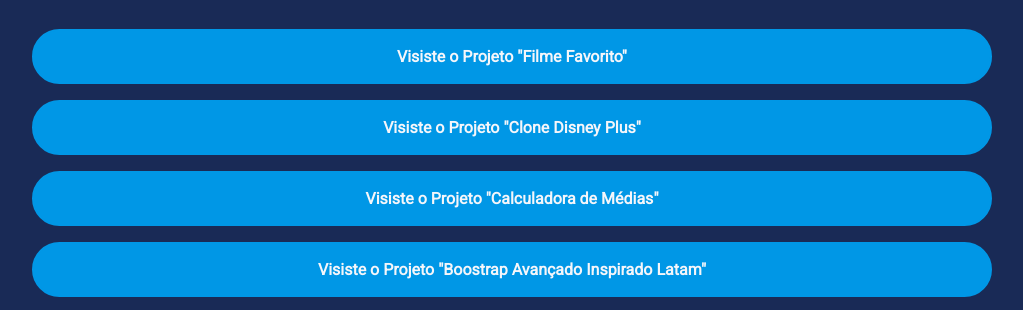
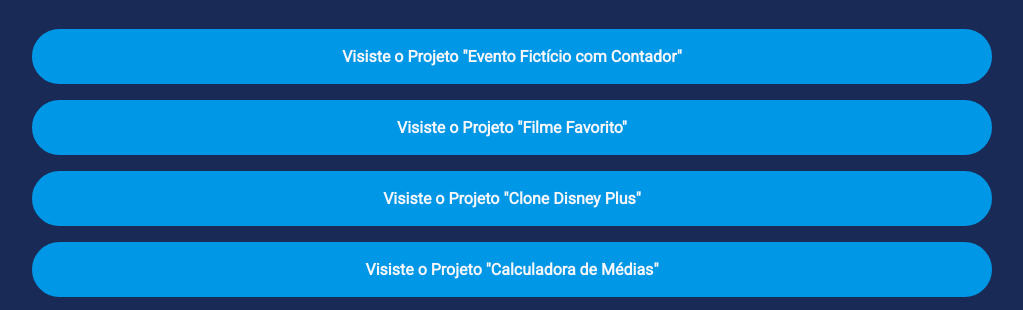
Before and after one commit to Danilloneo/projeto-less-profile-page, a website: page index.html in a window 1280 px wide. Shown: the part 438-748 px from the top of the page, without its empty margins (128-1151 px from the left). Drawn offline with Linux system fonts and the light colour scheme.

Commit message:
Update index.html

```diff
--- a/index.html
+++ b/index.html
@@ -48,6 +48,11 @@
         <nav>
             <ul class="projects-list">
                 <li class="projects-list-item">
+                    <a href="https://ebac-tech-talks-seven-eta.vercel.app/" target="_blank">
+                        Visiste o Projeto "Evento Fictício com Contador"
+                    </a>
+                </li>
+                <li class="projects-list-item">
                     <a href="https://filme-favorito-x5ng.vercel.app/" target="_blank">
                         Visiste o Projeto "Filme Favorito"
                     </a>
```
